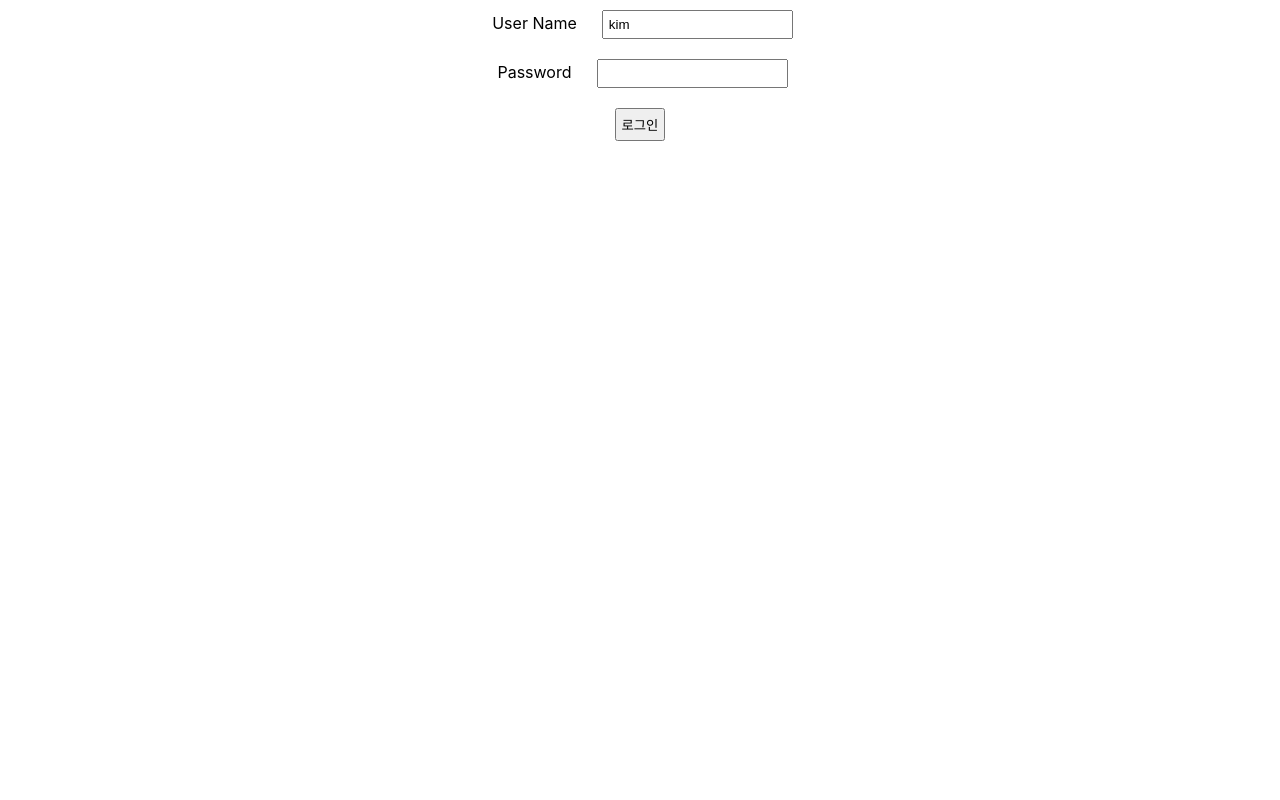
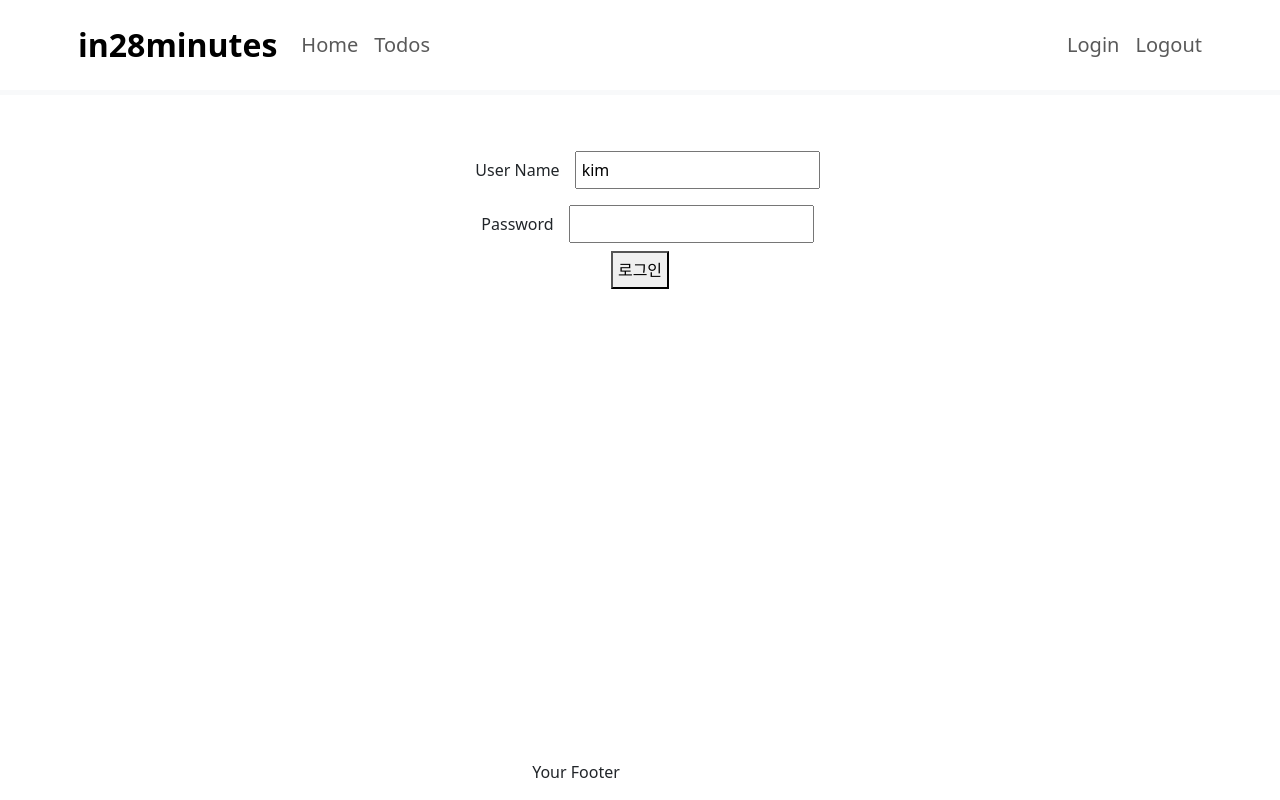
Before and after one commit to BoYoung00/todo-app, a React (Create React App) app: page / in a window 1280 px wide. Built offline with nearby package versions, Linux system fonts and the light colour scheme.

Commit message:
24/01/08 리액트 공부, 컴포넌트

```diff
--- a/package.json
+++ b/package.json
@@ -6,6 +6,7 @@
     "@testing-library/jest-dom": "^5.17.0",
     "@testing-library/react": "^13.4.0",
     "@testing-library/user-event": "^13.5.0",
+    "bootstrap": "^5.3.2",
     "react": "^18.2.0",
     "react-dom": "^18.2.0",
     "react-router-dom": "^6.21.1",
--- /dev/null
+++ b/src/components/todo/ErrorComponent.jsx
@@ -0,0 +1,10 @@
+export default function ErrorComponent() {
+    return (
+        <div className="ErrorComponent">
+            <h1>We are worging really hard!</h1>
+            <div>
+                APologies for the 404. Reach out to our team at ABC-DEF-GHIJ
+            </div>
+        </div>
+    )
+}
--- /dev/null
+++ b/src/components/todo/FooterComponent.jsx
@@ -0,0 +1,9 @@
+export default function FooterComponent() {
+    return (
+        <footer className="Footer">
+            <div className="container">
+                Your Footer
+            </div>
+        </footer>
+    )
+}
--- /dev/null
+++ b/src/components/todo/HeaderComponent.jsx
@@ -0,0 +1,31 @@
+import { Link } from 'react-router-dom'
+import { AuthContext } from './security/AuthContext'
+import { useContext } from 'react'
+
+export default function HeaderComponent() {
+    const authContext = useContext(AuthContext)
+    console.log(authContext.number)
+
+    return (
+        <header className="border-bottom border-light border-5 mb-5 p-2">
+        <div className="container">
+            <div className="row">
+                <nav className="navbar navbar-expand-lg">
+                    <a className="navbar-brand ms-2 fs-2 fw-bold text-black" href="https://www.in28minutes.com">in28minutes</a>
+                    <div className="collapse navbar-collapse">
+                        <ul className="navbar-nav">
+                            <li className="nav-item fs-5"><Link className="nav-link" to="/welcome/kim">Home</Link></li>
+                            <li className="nav-item fs-5"><Link className="nav-link" to="/todos">Todos</Link></li>
+                        </ul>
+                    </div>
+                    <ul className="navbar-nav">
+                        <li className="nav-item fs-5"><Link className="nav-link" to="/login">Login</Link></li>
+                        <li className="nav-item fs-5"><Link className="nav-link" to="/logout">Logout</Link></li>
+                    </ul>
+                </nav>
+            </div>
+        </div>
+    </header>
+
+    )
+}
--- /dev/null
+++ b/src/components/todo/ListTodosComponent.jsx
@@ -0,0 +1,41 @@
+
+export default function ListTodosComponent() {
+    const today = new Date()
+    const targetDate = new Date(today.getFullYear() + 12, today.getMonth(), today.getDay())
+    const todos = [
+                    {id:1, description: 'kim', done:false, targetDate:targetDate},
+                    {id:2, description: 'kim1', done:false, targetDate:targetDate},
+                    {id:3, description: 'kim2', done:false, targetDate:targetDate},
+                ]
+    return (
+        <div className="container">
+            <h1>Things You Want To Do!</h1>
+            <div>
+                <table className='table'>
+                    <thead>
+                        <tr>
+                            <td>id</td>
+                            <td>description</td>
+                            <td>is Done?</td>
+                            <td>Target Date</td>
+                        </tr>
+                    </thead>
+                    <tbody>
+                        {
+                            todos.map(
+                                todo => (
+                                    <tr key={todo.id}>
+                                        <td>{todo.id}</td>
+                                        <td>{todo.description}</td>
+                                        <td>{todo.done.toDateString}</td>
+                                        <td>{todo.targetDate.toDateString()}</td>
+                                    </tr>
+                                )
+                            )
+                        }
+                    </tbody>
+                </table>
+            </div>
+        </div>
+    )
+}
--- /dev/null
+++ b/src/components/todo/LoginComponent.jsx
@@ -0,0 +1,50 @@
+import { useState } from 'react'
+import { useNavigate } from 'react-router-dom'
+
+export default function LoginComponent() {
+    const [username, setUsername] = useState('kim')
+    const [password, setPassword] = useState('')
+    const [showSuccessMessage, setShowSuccessMessage] = useState(false)
+    const [showErrorMessage, setShowErrorMessage] = useState(false)
+    const navigate = useNavigate();
+
+    function handleUsernameChange(event) {
+        setUsername(event.target.value)
+    }
+
+    function handlePasswordChange(event) {
+        setPassword(event.target.value)
+    }
+
+    function handleSubmit() {
+        if(username === 'kim' && password === '123') {
+            setShowSuccessMessage(true)
+            setShowErrorMessage(false)
+            // /welcome 경로로 이동
+            navigate(`/welcome/${username}`)
+        } else {
+            setShowErrorMessage(true)
+            setShowSuccessMessage(false)
+        }
+    }
+
+    return (
+        <div className="Login">
+            {showSuccessMessage && <div className="successMessage">로그인 성공</div>}
+            {showErrorMessage && <div className="errorMessage">로그인 실패</div>}
+            <div className="LoginForm">
+                <div>
+                    <label>User Name</label>
+                    <input type="text" name="username" value={username} onChange={handleUsernameChange}/>
+                </div>
+                <div>
+                    <label>Password</label>
+                    <input type="password" name="password" value={password} onChange={handlePasswordChange}/>
+                </div>
+                <div>
+                <button type="button" name="login" onClick={handleSubmit}>로그인</button>
+                </div>
+            </div>
+        </div>
+    )
+}
--- /dev/null
+++ b/src/components/todo/LogoutComponent.jsx
@@ -0,0 +1,12 @@
+function LogoutComponent() {
+    return (
+        <div className="LogoutComponent">
+            <h1>You are logged out!</h1>
+            <div>
+                Thank you for using our App. Come back soon!
+            </div>
+        </div>
+    )
+}
+
+export default LogoutComponent
--- a/src/components/todo/TodoApp.css
+++ b/src/components/todo/TodoApp.css
@@ -2,3 +2,14 @@ label, input, button {
     margin: 10px;
     padding: 5px;
 }
+
+footer {
+    bottom: 0;
+    position: absolute;
+    width: 90%;
+    height: 40px;
+}
+
+li {
+    list-style: none;
+}
--- a/src/components/todo/TodoApp.jsx
+++ b/src/components/todo/TodoApp.jsx
@@ -1,72 +1,32 @@
-import { useState } from 'react'
-import { BrowserRouter, Routes, Route, useNavigate } from 'react-router-dom'
+import { BrowserRouter, Routes, Route } from 'react-router-dom'
+import LogoutComponent from './LogoutComponent'
+import FooterComponent from './FooterComponent'
+import HeaderComponent from './HeaderComponent'
+import ListTodosComponent from './ListTodosComponent'
+import ErrorComponent from './ErrorComponent'
+import WelcomeComponent from './WelcomeComponent'
+import LoginComponent from './LoginComponent'
+import AuthProvider from './security/AuthContext'
 import './TodoApp.css'
 
 export default function TodoApp() {
     return (
         <div className="TodoApp">
-            <BrowserRouter>
-                <Routes>
-                    <Route path='/' element={<LoginComponent />}></Route>
-                    <Route path='/login' element={<LoginComponent />}></Route>
-                    <Route path='/welcome' element={<WelcomeComponent />}></Route>
-                </Routes>
-            </BrowserRouter>
+            <AuthProvider>
+                {/* 매핑 */}
+                <BrowserRouter>
+                <HeaderComponent />
+                    <Routes>
+                        <Route path='/' element={<LoginComponent />}/>
+                        <Route path='/login' element={<LoginComponent />}/>
+                        <Route path='/welcome/:username' element={<WelcomeComponent />}/>
+                        <Route path='/todos' element={<ListTodosComponent />}/>
+                        <Route path='/logout' element={<LogoutComponent />}/>
+                        <Route path='*' element={<ErrorComponent />}/>
+                    </Routes>
+                <FooterComponent />
+                </BrowserRouter>
+            </AuthProvider>
         </div>
     )
 }
-
-function LoginComponent() {
-    const [username, setUsername] = useState('kim')
-    const [password, setPassword] = useState('')
-    const [showSuccessMessage, setShowSuccessMessage] = useState(false)
-    const [showErrorMessage, setShowErrorMessage] = useState(false)
-    const navigate = useNavigate();
-
-    function handleUsernameChange(event) {
-        setUsername(event.target.value)
-    }
-
-    function handlePasswordChange(event) {
-        setPassword(event.target.value)
-    }
-
-    function handleSubmit() {
-        if(username === 'kim' && password === 'pw123') {
-            setShowSuccessMessage(true)
-            setShowErrorMessage(false)
-            navigate('/welcome')
-        } else {
-            setShowErrorMessage(true)
-            setShowSuccessMessage(false)
-        }
-    }
-
-    return (
-        <div className="Login">
-            {showSuccessMessage && <div className="successMessage">로그인 성공</div>}
-            {showErrorMessage && <div className="errorMessage">로그인 실패</div>}
-            <div className="LoginForm">
-                <div>
-                    <label>User Name</label>
-                    <input type="text" name="username" value={username} onChange={handleUsernameChange}/>
-                </div>
-                <div>
-                    <label>Password</label>
-                    <input type="password" name="password" value={password} onChange={handlePasswordChange}/>
-                </div>
-                <div>
-                <button type="button" name="login" onClick={handleSubmit}>로그인</button>
-                </div>
-            </div>
-        </div>
-    )
-}
-
-function WelcomeComponent() {
-    return (
-        <div className="Welcome">
-            Welcome Component
-        </div>
-    )
-}
--- /dev/null
+++ b/src/components/todo/WelcomeComponent.jsx
@@ -0,0 +1,15 @@
+import { useParams, Link } from 'react-router-dom'
+
+export default function WelcomeComponent() {
+    const {username} = useParams()
+    console.log(username)
+    return (
+        <div className="WelcomeComponent">
+            Welcome {username}
+            <div>
+                {/* 바꿔야하는 특정 컴포넌트만 새로고침 */}
+                Manage Your todos. <Link to="/todos">Go here</Link>
+            </div>
+        </div>
+    )
+}
--- /dev/null
+++ b/src/components/todo/security/AuthContext.js
@@ -0,0 +1,13 @@
+import { createContext, useState } from "react";
+
+// 여러 컴포넌트 간에 데이터 공유하기 위함
+export const AuthContext = createContext();
+
+export default function AuthProvider({ children }) {
+    const [number, setNumber] = useState(0);
+    return (
+        <AuthContext.Provider value={{ number }}>
+            {children}
+        </AuthContext.Provider>
+    );
+}
--- a/src/index.js
+++ b/src/index.js
@@ -3,6 +3,8 @@ import ReactDOM from 'react-dom/client';
 import './index.css';
 import App from './App';
 import reportWebVitals from './reportWebVitals';
+import 'bootstrap/dist/css/bootstrap.min.css';
+
 
 const root = ReactDOM.createRoot(document.getElementById('root'));
 root.render(
```
Also changed, not shown: 1 other file (tests, documents, lock files or other folders).
